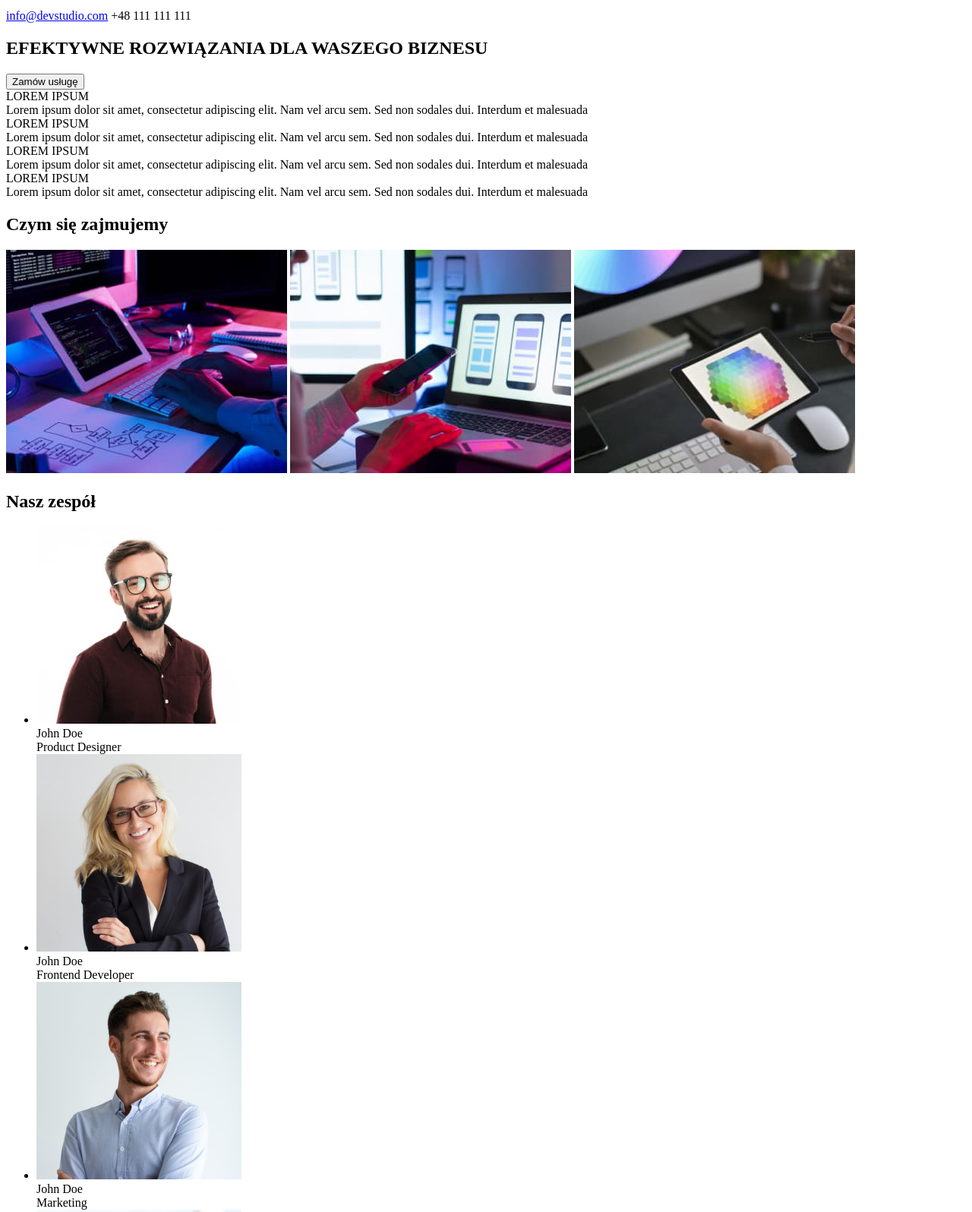
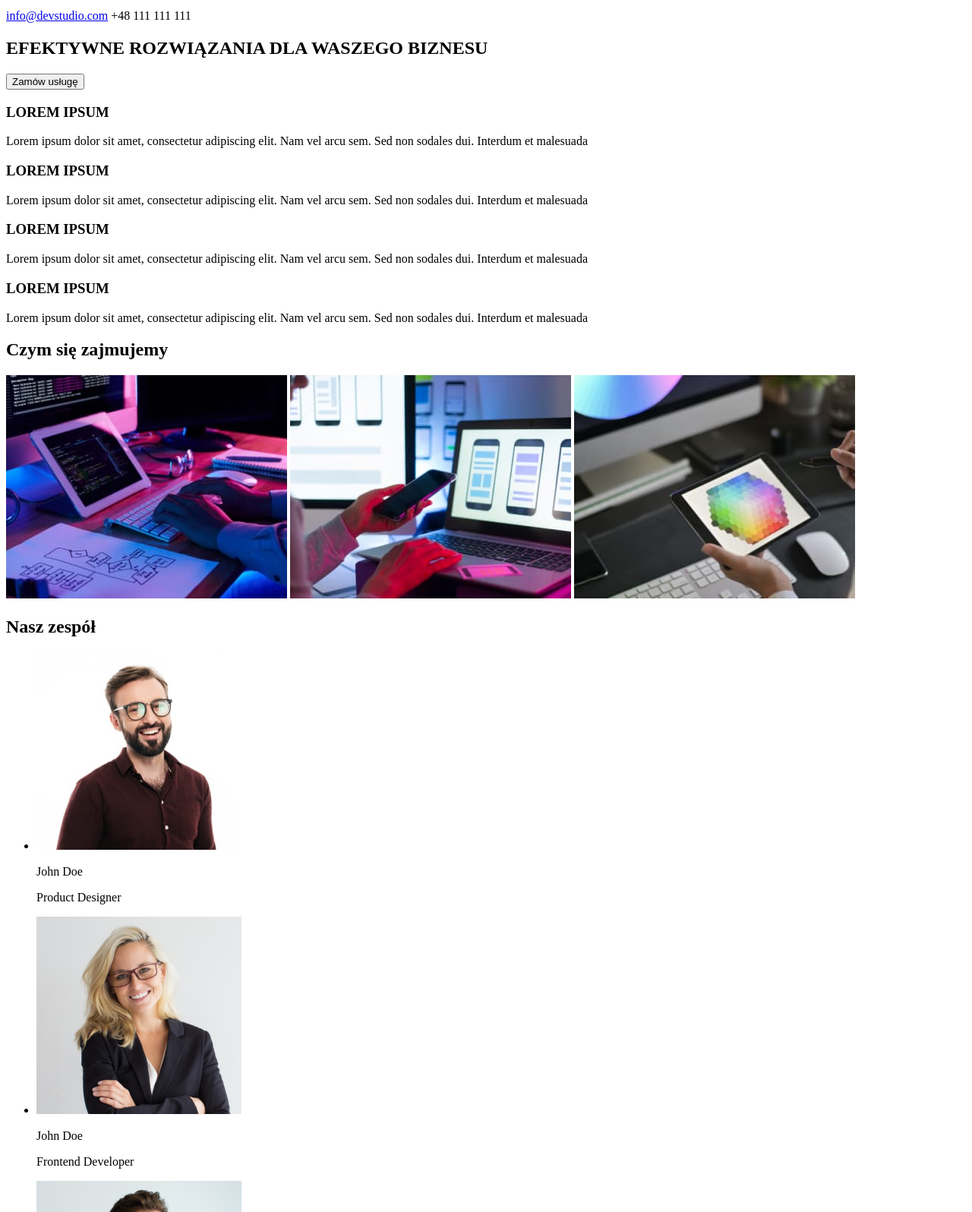
Before and after one commit to romahalaichuk/goit-markup-hw-01, a plain HTML site: page index.html in a window 1280 px wide. Shown: the part 100-1696 px from the top of the page at 76% size. Drawn offline with Linux system fonts and the light colour scheme.

Commit message:
sorted out the descriptions

```diff
--- a/index.html
+++ b/index.html
@@ -23,32 +23,33 @@
       </section>
 
       <div>
-        <div>LOREM IPSUM</div>
-        <div>
+        <h3>LOREM IPSUM</h3>
+
+        <p>
           Lorem ipsum dolor sit amet, consectetur adipiscing elit. Nam vel arcu
           sem. Sed non sodales dui. Interdum et malesuada
-        </div>
+        </p>
       </div>
       <div>
-        <div>LOREM IPSUM</div>
-        <div>
+        <h3>LOREM IPSUM</h3>
+        <p>
           Lorem ipsum dolor sit amet, consectetur adipiscing elit. Nam vel arcu
           sem. Sed non sodales dui. Interdum et malesuada
-        </div>
+        </p>
       </div>
       <div>
-        <div>LOREM IPSUM</div>
-        <div>
+        <h3>LOREM IPSUM</h3>
+        <p>
           Lorem ipsum dolor sit amet, consectetur adipiscing elit. Nam vel arcu
           sem. Sed non sodales dui. Interdum et malesuada
-        </div>
+        </p>
       </div>
       <div>
-        <div>LOREM IPSUM</div>
-        <div>
+        <h3>LOREM IPSUM</h3>
+        <p>
           Lorem ipsum dolor sit amet, consectetur adipiscing elit. Nam vel arcu
           sem. Sed non sodales dui. Interdum et malesuada
-        </div>
+        </p>
       </div>
       <section>
         <h2>Czym się zajmujemy</h2>
@@ -83,10 +84,8 @@
               width="270"
               height="260"
             />
-            <div>
-              <div>John Doe</div>
-              <div>Product Designer</div>
-            </div>
+            <p>John Doe</p>
+            <p>Product Designer</p>
           </li>
           <li>
             <img
@@ -95,10 +94,9 @@
               width="270"
               height="260"
             />
-            <div>
-              <div>John Doe</div>
-              <div>Frontend Developer</div>
-            </div>
+
+            <p>John Doe</p>
+            <p>Frontend Developer</p>
           </li>
           <li>
             <img
@@ -107,10 +105,9 @@
               width="270"
               height="260"
             />
-            <div>
-              <div>John Doe</div>
-              <div>Marketing</div>
-            </div>
+
+            <p>John Doe</p>
+            <p>Marketing</p>
           </li>
           <li>
             <img
@@ -119,10 +116,9 @@
               width="270"
               height="260"
             />
-            <div>
-              <div>John Doe</div>
-              <div>UI Designer</div>
-            </div>
+
+            <p>John Doe</p>
+            <p>UI Designer</p>
           </li>
         </ul>
       </section>
```
